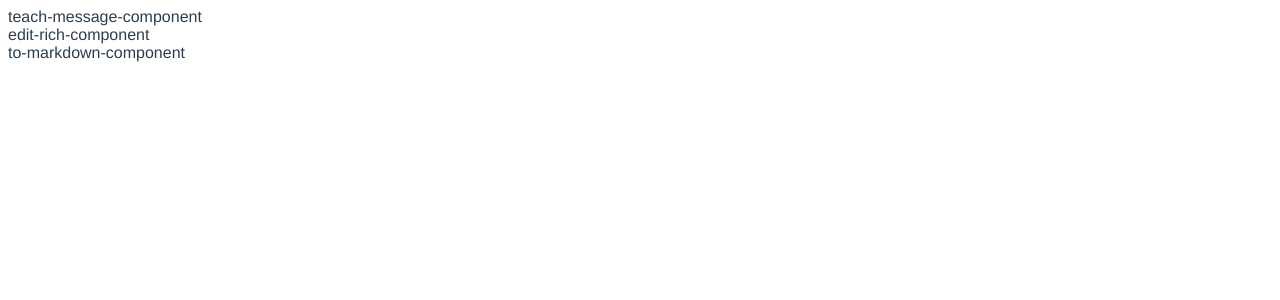
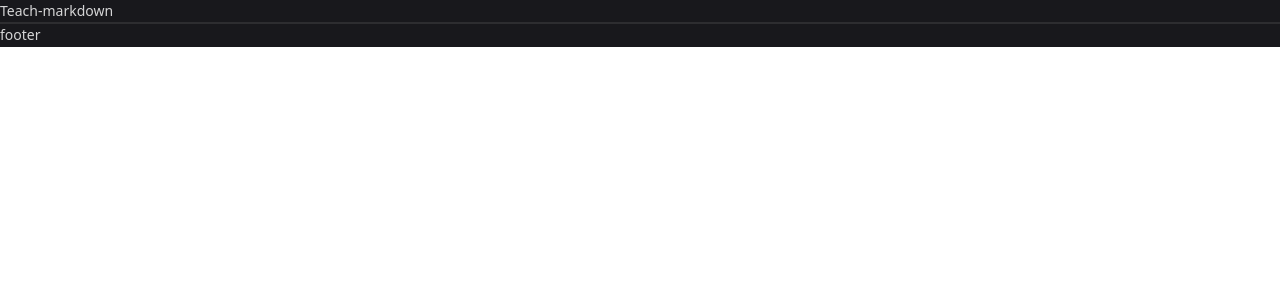
Before and after one commit to wang90/markdown-teach, a Vue app: page / in a window 1280 px wide. Shown: the top 300 px of the page. Built offline with nearby package versions, Linux system fonts and the light colour scheme; a small style sheet from the web is missing.

Commit message:
ci: 🎡 add ui theme

```diff
--- a/src/App.vue
+++ b/src/App.vue
@@ -1,25 +1,28 @@
 <template>
-  <home></home>
+  <n-config-provider :theme="darkTheme">
+    <home />
+  </n-config-provider>
+
 </template>
 
 <script lang="ts">
-import { defineComponent } from 'vue';
-import Home from './views/home.vue';
-
+import { defineComponent } from 'vue'
+import Home from './views/home.vue'
+import { darkTheme, NConfigProvider } from 'naive-ui'
 
 export default defineComponent({
     name: 'App',
     components: {
         Home,
+        NConfigProvider,
+    },
+    setup() {
+      return {
+        darkTheme,
+      }
     }
 })
 </script>
 
 <style>
-#app {
-  font-family: Avenir, Helvetica, Arial, sans-serif;
-  -webkit-font-smoothing: antialiased;
-  -moz-osx-font-smoothing: grayscale;
-  color: #2c3e50;
-}
 </style>
--- a/src/main.ts
+++ b/src/main.ts
@@ -1,4 +1,10 @@
 import { createApp } from 'vue'
 import App from './App.vue'
+// 通用字体
+import 'vfonts/Lato.css'
+// 等宽字体
+import 'vfonts/FiraCode.css'
+
+
 
 createApp(App).mount('#app')
--- a/src/views/home.vue
+++ b/src/views/home.vue
@@ -1,12 +1,19 @@
 <template>
-    <div>
+    <n-layout-header bordered>Teach-markdown</n-layout-header>
+    <n-layout>
+      <n-grid x-gap="12" :cols="2">
         <teach-message></teach-message>
         <edit-rich></edit-rich>
-    </div>
-    <to-markdown></to-markdown>
+      </n-grid>
+      <n-grid x-gap="12" :cols="2">
+        <to-markdown></to-markdown>
+      </n-grid>
+    </n-layout>
+    <n-layout-footer bordered>footer</n-layout-footer>
 </template>
 <script lang="ts">
 import { ref, defineComponent } from 'vue';
+import { NLayout, NLayoutHeader, NLayoutContent, NLayoutFooter, NGrid,NGi } from 'naive-ui'
 import TeachMessage from '../components/TeachMessage.vue';
 import ToMarkdown from '../components/ToMarkdown.vue';
 import EditRich from '../components/EditRich.vue';
@@ -17,9 +24,15 @@ export default defineComponent({
       TeachMessage,
       ToMarkdown,
       EditRich,
+      NLayout,
+      NLayoutHeader,
+      NLayoutContent,
+      NLayoutFooter,
+      NGrid,
     },
     setup: () => {
-    }
+      return {}
+    },
 })
 </script>
 
```
